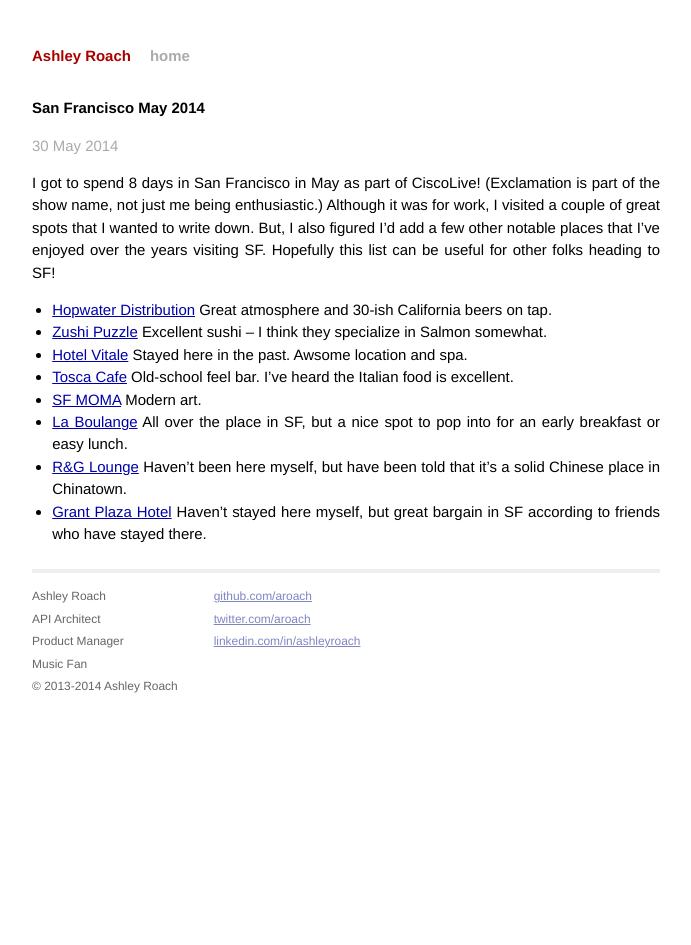
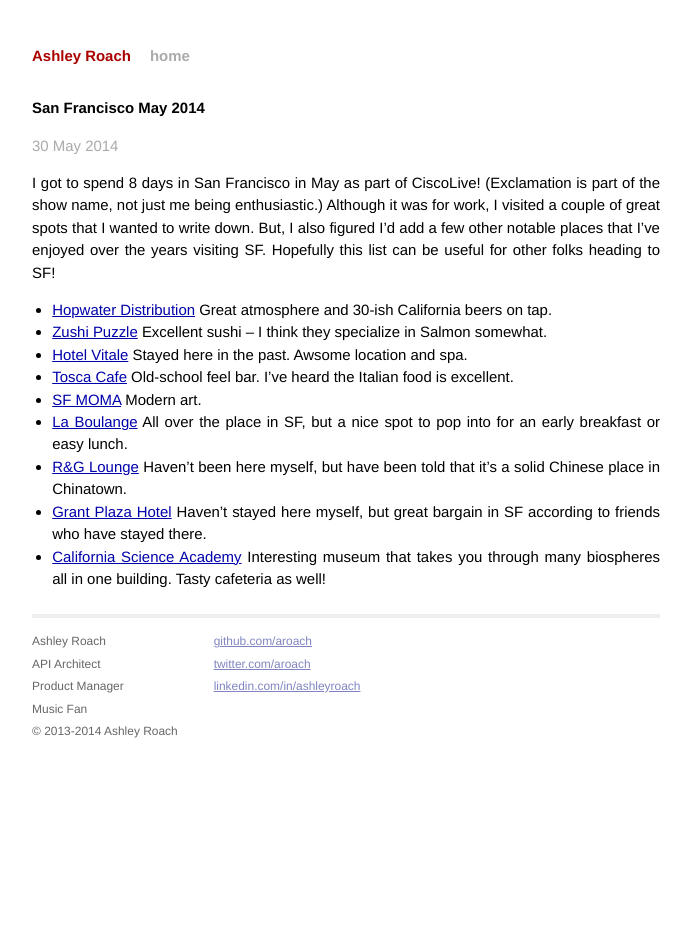
Before and after one commit to aroach/aroach.github.io, a Jekyll site: the page built from _posts/2014-05-30-sf-may-2014.md, in a window 1280 px wide. Shown: the whole page, without its empty margins (294-985 px from the left). Built offline with Jekyll 4.4.1, drawn with Linux system fonts in a browser that asks for light colours; Markdown is read by kramdown in place of the engine named in the settings.

Commit message:
added cal academy

```diff
--- a/_posts/2014-05-30-sf-may-2014.md
+++ b/_posts/2014-05-30-sf-may-2014.md
@@ -13,3 +13,4 @@
 * [La Boulange](http://www.laboulangebakery.com/) All over the place in SF, but a nice spot to pop into for an early breakfast or easy lunch.
 * [R&G Lounge](http://rnglounge.com/) Haven't been here myself, but have been told that it's a solid Chinese place in Chinatown.
 * [Grant Plaza Hotel](http://www.grantplaza.com/)  Haven't stayed here myself, but great bargain in SF according to friends who have stayed there.
+* [California Science Academy](http://www.calacademy.org/) Interesting museum that takes you through many biospheres all in one building.  Tasty cafeteria as well!
```
